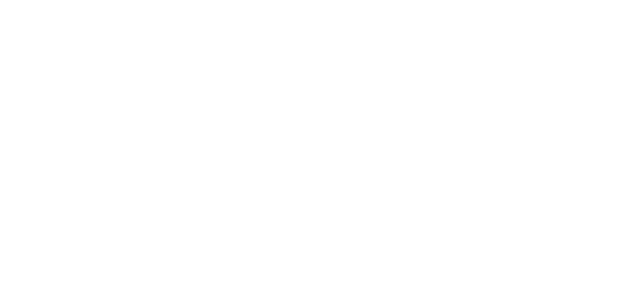
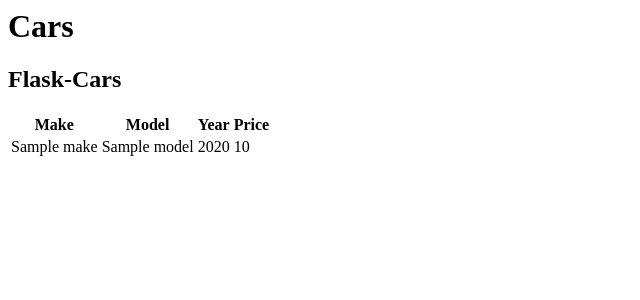
Before and after one commit to TeamORBORB/CarHubAPI, a Flask app: page /cars/ in a window 1280 px wide. Before the commit the part shown is empty. Shown: the top 300 px of the page, without its empty margins (0-640 px from the left). Run offline with Flask 2, Linux system fonts and the light colour scheme; tables that the repository leaves empty hold one stand-in row (values such as "Sample post"); a database or web service that is not in the repository returns one stand-in record (values such as "Sample title"); data that the repository does not hold is empty.

Commit message:
car data table using liquid

```diff
--- a/main.py
+++ b/main.py
@@ -46,8 +46,12 @@
 
 @app.route('/cars/')
 def car():
-    return render_template("cars.html")
+    url = "http://127.0.0.1:8069/api/cars/"
 
+    response = requests.request("GET", url)
+
+    output = response.json()
+    return render_template("cars.html", cars=output)
 
 
 @app.before_first_request
--- a/model/cars.py
+++ b/model/cars.py
@@ -66,7 +66,7 @@
 
     def create(self):
         try:
-            # creates a person object from User(db.Model) class, passes initializers
+            # creates a Car object from User(db.Model) class, passes initializers
             db.session.add(self)  # add prepares to persist person object to Users table
             db.session.commit()  # SqlAlchemy "unit of work pattern" requires a manual commit
             return self
@@ -107,7 +107,7 @@
         db.session.commit()
         return None
 
-# Class based off of users.py
+# Function based off of users.py
 def initCars():
     """Create database and tables"""
     db.create_all()
--- a/templates/cars.html
+++ b/templates/cars.html
@@ -1,16 +1,17 @@
-<!-- <html>
+<html>
 <head>
     <title>Cars</title>
 </head>
 <body>
     <h1>Cars</h1>
+    <h2>Flask-Cars</h2>
     <table>
         <thead>
             <tr>
                 <th>Make</th>
                 <th>Model</th>
                 <th>Year</th>
-                <th>Details</th>
+                <th>Price</th>
             </tr>
         </thead>
         <tbody>
@@ -19,10 +20,101 @@
                 <td>{{ car.make }}</td>
                 <td>{{ car.model }}</td>
                 <td>{{ car.year }}</td>
-                <td><a href="{{ url_for('carID', id=car.id) }}">View</a></td>
+                <td>{{ car.price }}</td>
             </tr>
             {% endfor %}
         </tbody>
     </table>
+    <!-- <h3>JavaScript-Cars</h3>
+
+      <table>
+        <thead>
+        <tr>
+            <th>Make</th>
+            <th>Model</th>
+            <th>Year</th>
+            <th>Price</th>
+        </tr>
+        </thead>
+        <tbody id="result">
+          <!-- generated rows -->
+        <!-- </tbody>
+      </table>
+       -->
+      <!-- Script is layed out in a sequence (no function) and will execute when page is loaded -->
+      <!-- <script>
+        // prepare HTML result container for new output
+        const resultContainer = document.getElementById("result");
+
+        // prepare fetch options
+        const url = "http://127.0.0.1:8069/api/cars/";
+        const headers = {
+          method: 'GET', // *GET, POST, PUT, DELETE, etc.
+          mode: 'cors', // no-cors, *cors, same-origin
+          cache: 'default', // *default, no-cache, reload, force-cache, only-if-cached
+          credentials: 'omit', // include, *same-origin, omit
+          headers: {
+            'Content-Type': 'application/json'
+            // 'Content-Type': 'application/x-www-form-urlencoded',
+          },
+        };
+
+        // fetch the API
+        fetch(url, headers)
+          // response is a RESTful "promise" on any successful fetch
+          .then(response => {
+            // check for response errors
+            if (response.status !== 200) {
+                const errorMsg = 'Database response error: ' + response.status;
+                console.log(errorMsg);
+                const tr = document.createElement("tr");
+                const td = document.createElement("td");
+                td.innerHTML = errorMsg;
+                tr.appendChild(td);
+                resultContainer.appendChild(tr);
+                return;
+            }
+            // valid response will have json data
+            response.json().then(data => {
+                console.log(data);
+                // Country data
+                for (const row of data) {
+
+                  // tr for each row
+                  const tr = document.createElement("tr");
+                  // td for each column
+                  const make = document.createElement("td");
+                  const model = document.createElement("td");
+                  const year = document.createElement("td");
+                  const price = document.createElement("td");
+
+                  // data is specific to the API
+                  make.innerHTML = row.make;
+                  model.innerHTML = row.model;
+                  year.innerHTML = row.year;
+                  price.innerHTML = row.price;
+
+                  // this builds td's into tr
+                  tr.appendChild(make);
+                  tr.appendChild(model);
+                  tr.appendChild(year);
+                  tr.appendChild(price);
+
+                  // add HTML to container
+                  resultContainer.appendChild(tr);
+                }
+            })
+        })
+        // catch fetch errors (ie ACCESS to server blocked)
+        .catch(err => {
+          console.error(err);
+          const tr = document.createElement("tr");
+          const td = document.createElement("td");
+          td.innerHTML = err;
+          tr.appendChild(td);
+          resultContainer.appendChild(tr);
+        }); -->
+      </script>
+
 </body>
-</html> -->
+</html>
```
